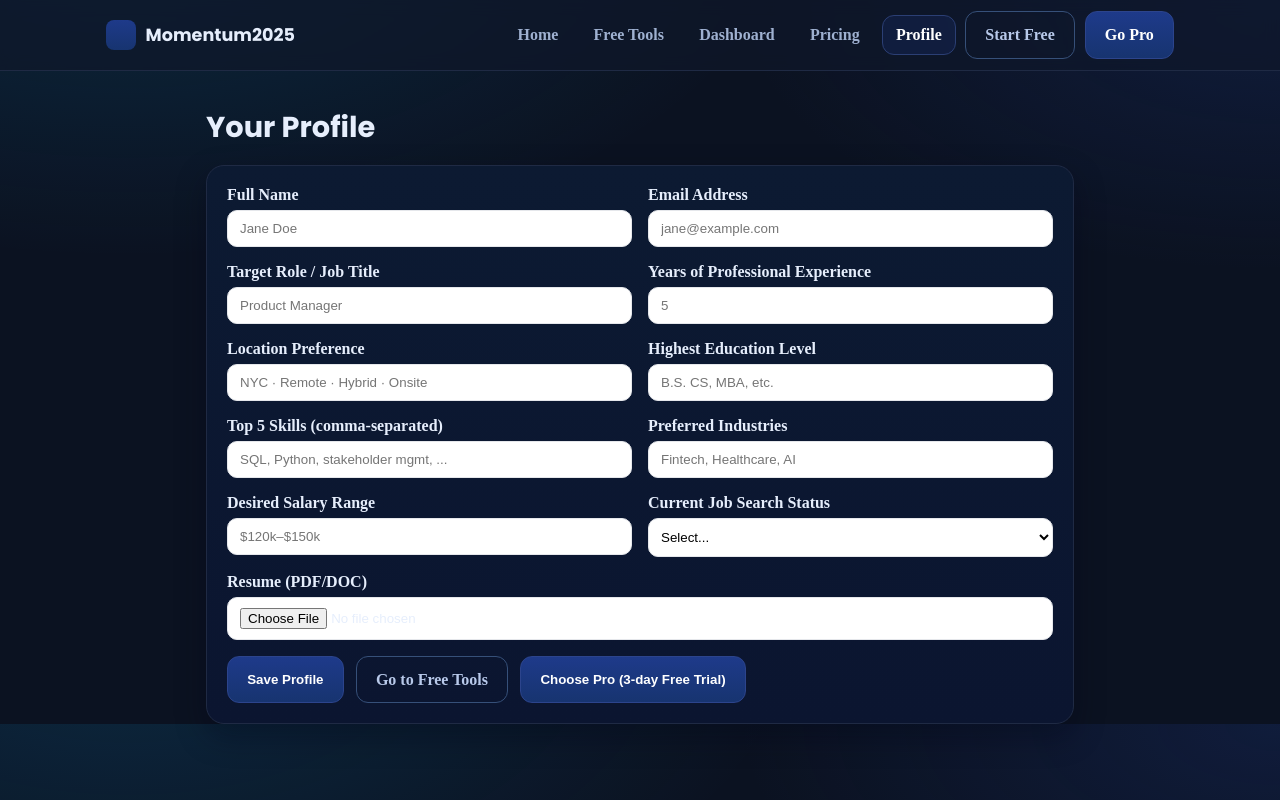
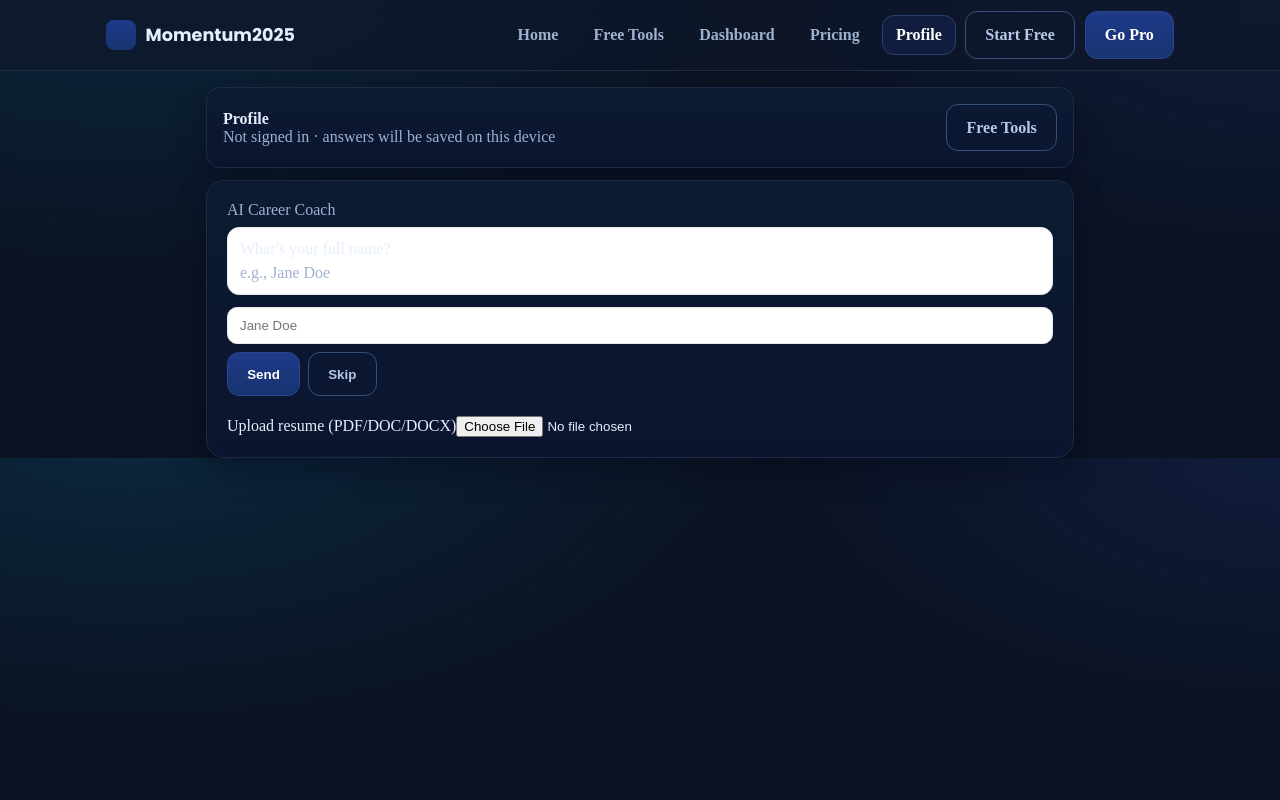
Before and after one commit to AGoff2689/Momentum2025, a Next.js app: page /profile in a window 1280 px wide. Built offline with nearby package versions, Linux system fonts and the light colour scheme.

Commit message:
Conversational profile: chat Q&A, signed-in banner, resume, 3-day trial

```diff
--- a/app/profile/page.tsx
+++ b/app/profile/page.tsx
@@ -1,35 +1,80 @@
 "use client";
-import { useEffect, useState } from "react";
+import { useEffect, useMemo, useState } from "react";
 
 type Profile = {
-  name: string; email: string; role: string; exp: string; location: string;
-  education: string; skills: string; industries: string; salary: string;
-  status: string; resumeName?: string;
+  name?: string; email?: string; role?: string; exp?: string; location?: string;
+  education?: string; skills?: string; industries?: string; salary?: string; status?: string;
+  workType?: string; resumeName?: string;
 };
-const KEY = "m25:profile";
+type Q = { key: keyof Profile; prompt: string; placeholder?: string };
+
+const STORAGE_KEY = "m25:profile";
+
+const QUESTIONS: Q[] = [
+  { key: "name",       prompt: "What’s your full name?",            placeholder: "Jane Doe" },
+  { key: "email",      prompt: "What’s your email address?",        placeholder: "jane@example.com" },
+  { key: "role",       prompt: "What’s your target role/title?",    placeholder: "Product Manager" },
+  { key: "exp",        prompt: "How many years of experience?",     placeholder: "5" },
+  { key: "location",   prompt: "Where do you prefer to work?",      placeholder: "NYC · Remote · Hybrid · Onsite" },
+  { key: "workType",   prompt: "Preferred work type?",              placeholder: "Remote / Hybrid / Onsite" },
+  { key: "education",  prompt: "Highest education?",                placeholder: "BS CS, MBA, etc." },
+  { key: "skills",     prompt: "Top 5 skills (comma-separated)?",   placeholder: "SQL, Python, stakeholder mgmt" },
+  { key: "industries", prompt: "Preferred industries?",             placeholder: "Fintech, Healthcare, AI" },
+  { key: "salary",     prompt: "Desired salary range?",             placeholder: "$120k–$150k" },
+  { key: "status",     prompt: "Current job search status?",        placeholder: "Exploring / Applying / Interviewing" },
+];
 
 export default function ProfilePage() {
-  const [p, setP] = useState<Profile>({
-    name:"", email:"", role:"", exp:"", location:"",
-    education:"", skills:"", industries:"", salary:"", status:"",
-    resumeName:""
-  });
-  const [resumeFile, setResumeFile] = useState<File|null>(null);
+  const [profile, setProfile] = useState<Profile>({});
+  const [idx, setIdx] = useState(0);
+  const [input, setInput] = useState("");
   const [busy, setBusy] = useState(false);
+  const [resumeName, setResumeName] = useState<string | undefined>(undefined);
+  const done = idx >= QUESTIONS.length;
 
+  // Load saved profile
   useEffect(() => {
-    if (typeof window === "undefined") return;
-    const saved = localStorage.getItem(KEY);
-    if (saved) setP(JSON.parse(saved));
+    try {
+      const saved = localStorage.getItem(STORAGE_KEY);
+      if (saved) {
+        const p = JSON.parse(saved) as Profile;
+        setProfile(p);
+        // Fast-forward through any already-answered questions
+        const next = QUESTIONS.findIndex(q => !p[q.key]);
+        setIdx(next === -1 ? QUESTIONS.length : next);
+      }
+    } catch {}
   }, []);
 
-  const set = (k: keyof Profile) => (v: string) => setP(s => ({ ...s, [k]: v }));
-  const save = () => { localStorage.setItem(KEY, JSON.stringify(p)); alert("Profile saved ✓"); };
+  // Persist on change
+  useEffect(() => {
+    try { localStorage.setItem(STORAGE_KEY, JSON.stringify(profile)); } catch {}
+  }, [profile]);
 
-  const onResume = (f?: File) => {
-    if (!f) return;
-    setResumeFile(f);
-    setP(s => ({ ...s, resumeName: f.name }));
+  // Signed-in banner (from saved name/email)
+  const signedAs = useMemo(() => {
+    if (profile.name && profile.email) return `${profile.name} • ${profile.email}`;
+    if (profile.email) return profile.email;
+    if (profile.name) return profile.name;
+    return null;
+  }, [profile]);
+
+  const ask = QUESTIONS[idx];
+  const questionText = ask ? ask.prompt : "All set! Review below and continue.";
+
+  const submitAnswer = () => {
+    if (!ask) return;
+    const value = input.trim();
+    if (!value) return;
+    setProfile(p => ({ ...p, [ask.key]: value }));
+    setInput("");
+    setIdx(i => i + 1);
+  };
+
+  const onResume = (file?: File) => {
+    if (!file) return;
+    setResumeName(file.name);
+    setProfile(p => ({ ...p, resumeName: file.name }));
   };
 
   const startProTrial = async () => {
@@ -41,82 +86,113 @@
         body: JSON.stringify({ mode: "subscription", trialDays: 3 })
       });
       const data = await res.json();
-      if (data.url) window.location.href = data.url; else alert("Could not start trial.");
-    } finally { setBusy(false); }
+      if (data.url) window.location.href = data.url;
+      else alert("Could not start trial. Please try again.");
+    } finally {
+      setBusy(false);
+    }
   };
 
-  const input: React.CSSProperties = { width:"100%",padding:"10px 12px",borderRadius:10,border:"1px solid #e5e7eb",background:"#fff" };
-  const label: React.CSSProperties = { display:"block",fontWeight:600,marginBottom:6 };
-
   return (
-    <main className="container" style={{ paddingTop: "1rem", maxWidth: 900 }}>
-      <h1 className="h2" style={{ marginBottom: "1rem" }}>Your Profile</h1>
-
-      <section className="card card-lg">
-        <div style={{ display:"grid", gap:"1rem", gridTemplateColumns:"repeat(2,minmax(0,1fr))" }}>
-          {/* 1. Full Name */}
-          <div><label style={label}>Full Name</label>
-            <input style={input} value={p.name} onChange={e=>set("name")(e.target.value)} placeholder="Jane Doe" />
-          </div>
-          {/* 2. Email */}
-          <div><label style={label}>Email Address</label>
-            <input style={input} type="email" value={p.email} onChange={e=>set("email")(e.target.value)} placeholder="jane@example.com" />
-          </div>
-          {/* 3. Target Role */}
-          <div><label style={label}>Target Role / Job Title</label>
-            <input style={input} value={p.role} onChange={e=>set("role")(e.target.value)} placeholder="Product Manager" />
-          </div>
-          {/* 4. Years of Experience */}
-          <div><label style={label}>Years of Professional Experience</label>
-            <input style={input} value={p.exp} onChange={e=>set("exp")(e.target.value)} placeholder="5" />
-          </div>
-          {/* 5. Location */}
-          <div><label style={label}>Location Preference</label>
-            <input style={input} value={p.location} onChange={e=>set("location")(e.target.value)} placeholder="NYC · Remote · Hybrid · Onsite" />
-          </div>
-          {/* 6. Education */}
-          <div><label style={label}>Highest Education Level</label>
-            <input style={input} value={p.education} onChange={e=>set("education")(e.target.value)} placeholder="B.S. CS, MBA, etc." />
-          </div>
-          {/* 7. Top 5 Skills */}
-          <div><label style={label}>Top 5 Skills (comma-separated)</label>
-            <input style={input} value={p.skills} onChange={e=>set("skills")(e.target.value)} placeholder="SQL, Python, stakeholder mgmt, ..." />
-          </div>
-          {/* 8. Preferred Industries */}
-          <div><label style={label}>Preferred Industries</label>
-            <input style={input} value={p.industries} onChange={e=>set("industries")(e.target.value)} placeholder="Fintech, Healthcare, AI" />
-          </div>
-          {/* 9. Desired Salary */}
-          <div><label style={label}>Desired Salary Range</label>
-            <input style={input} value={p.salary} onChange={e=>set("salary")(e.target.value)} placeholder="$120k–$150k" />
-          </div>
-          {/* 10. Job Search Status */}
-          <div>
-            <label style={label}>Current Job Search Status</label>
-            <select style={{...input,padding:"10px 8px"}} value={p.status} onChange={e=>set("status")(e.target.value)}>
-              <option value="">Select...</option>
-              <option value="Exploring">Exploring</option>
-              <option value="Actively applying">Actively applying</option>
-              <option value="Interviewing">Interviewing</option>
-              <option value="Offer stage">Offer stage</option>
-            </select>
-          </div>
-          {/* Resume upload */}
-          <div style={{ gridColumn:"1 / -1" }}>
-            <label style={label}>Resume (PDF/DOC)</label>
-            <input style={input} type="file" accept=".pdf,.doc,.docx" onChange={e=>onResume(e.target.files?.[0]||undefined)} />
-            {p.resumeName && <div className="subtle" style={{ marginTop: 6 }}>Selected: {p.resumeName}</div>}
+    <main className="container" style={{ paddingTop: 16, maxWidth: 900 }}>
+      <div className="card" style={{ marginBottom: 12, display: "flex", alignItems: "center", justifyContent: "space-between" }}>
+        <div>
+          <strong>Profile</strong>
+          <div className="subtle">
+            {signedAs ? <>Signed in as {signedAs}</> : <>Not signed in · answers will be saved on this device</>}
           </div>
         </div>
+        <a className="btn btn-outline" href="/free">Free Tools</a>
+      </div>
 
-        <div style={{ display:"flex", gap:".75rem", marginTop:"1rem" }}>
-          <button className="btn btn-primary" onClick={save}>Save Profile</button>
-          <a className="btn btn-outline" href="/free">Go to Free Tools</a>
-          <button className="btn btn-primary" onClick={startProTrial} disabled={busy}>
-            {busy ? "Starting trial…" : "Choose Pro (3-day Free Trial)"}
-          </button>
-        </div>
-      </section>
+      {/* Chat-style onboarding */}
+      {!done ? (
+        <section className="card card-lg" style={{ display: "grid", gap: 12 }}>
+          <div style={{ display: "grid", gap: 8 }}>
+            <div className="subtle">AI Career Coach</div>
+            <div style={{ padding: 12, border: "1px solid #e5e7eb", borderRadius: 12, background: "#fff" }}>
+              {questionText}
+              {ask?.placeholder && <div className="subtle" style={{ marginTop: 6 }}>e.g., {ask.placeholder}</div>}
+            </div>
+          </div>
+
+          <div>
+            <input
+              className="input"
+              style={{ width: "100%", padding: "10px 12px", borderRadius: 10, border: "1px solid #e5e7eb", background: "#fff" }}
+              value={input}
+              onChange={e => setInput(e.target.value)}
+              placeholder={ask?.placeholder || ""}
+              onKeyDown={e => { if (e.key === "Enter") submitAnswer(); }}
+            />
+            <div style={{ display: "flex", gap: 8, marginTop: 8 }}>
+              <button className="btn btn-primary" onClick={submitAnswer}>Send</button>
+              <button
+                className="btn btn-outline"
+                onClick={() => { setInput(""); setIdx(i => i + 1); }}
+                title="Skip this question"
+              >
+                Skip
+              </button>
+            </div>
+          </div>
+
+          {/* Quick resume upload available any time */}
+          <div style={{ marginTop: 8 }}>
+            <label className="label">Upload resume (PDF/DOC/DOCX)</label>
+            <input
+              className="input"
+              type="file"
+              accept=".pdf,.doc,.docx"
+              onChange={e => onResume(e.target.files?.[0] || undefined)}
+            />
+            {resumeName && <div className="subtle" style={{ marginTop: 6 }}>Selected: {resumeName}</div>}
+          </div>
+        </section>
+      ) : (
+        // Summary & plan selection
+        <section className="card card-lg" style={{ display: "grid", gap: 16 }}>
+          <div className="h2">Review & continue</div>
+          <div className="card" style={{ display: "grid", gap: 8 }}>
+            <Row k="Name" v={profile.name} />
+            <Row k="Email" v={profile.email} />
+            <Row k="Target role" v={profile.role} />
+            <Row k="Experience (yrs)" v={profile.exp} />
+            <Row k="Location" v={profile.location} />
+            <Row k="Work type" v={profile.workType} />
+            <Row k="Education" v={profile.education} />
+            <Row k="Skills" v={profile.skills} />
+            <Row k="Industries" v={profile.industries} />
+            <Row k="Salary" v={profile.salary} />
+            <Row k="Status" v={profile.status} />
+            <Row k="Resume" v={profile.resumeName} />
+          </div>
+
+          <div style={{ display: "flex", gap: 12, flexWrap: "wrap" }}>
+            <button
+              className="btn btn-outline"
+              onClick={() => {
+                try { localStorage.setItem(STORAGE_KEY, JSON.stringify(profile)); alert("Profile saved ✓"); } catch {}
+              }}
+            >
+              Save
+            </button>
+            <a className="btn btn-outline" href="/free">Continue Free</a>
+            <button className="btn btn-primary" onClick={startProTrial} disabled={busy}>
+              {busy ? "Starting trial…" : "Start 3-day Pro Trial"}
+            </button>
+          </div>
+        </section>
+      )}
     </main>
   );
 }
+
+function Row({ k, v }: { k: string; v?: string }) {
+  return (
+    <div style={{ display: "flex", gap: 8, justifyContent: "space-between" }}>
+      <span className="subtle">{k}</span>
+      <span>{v || <em className="subtle">—</em>}</span>
+    </div>
+  );
+}
```
